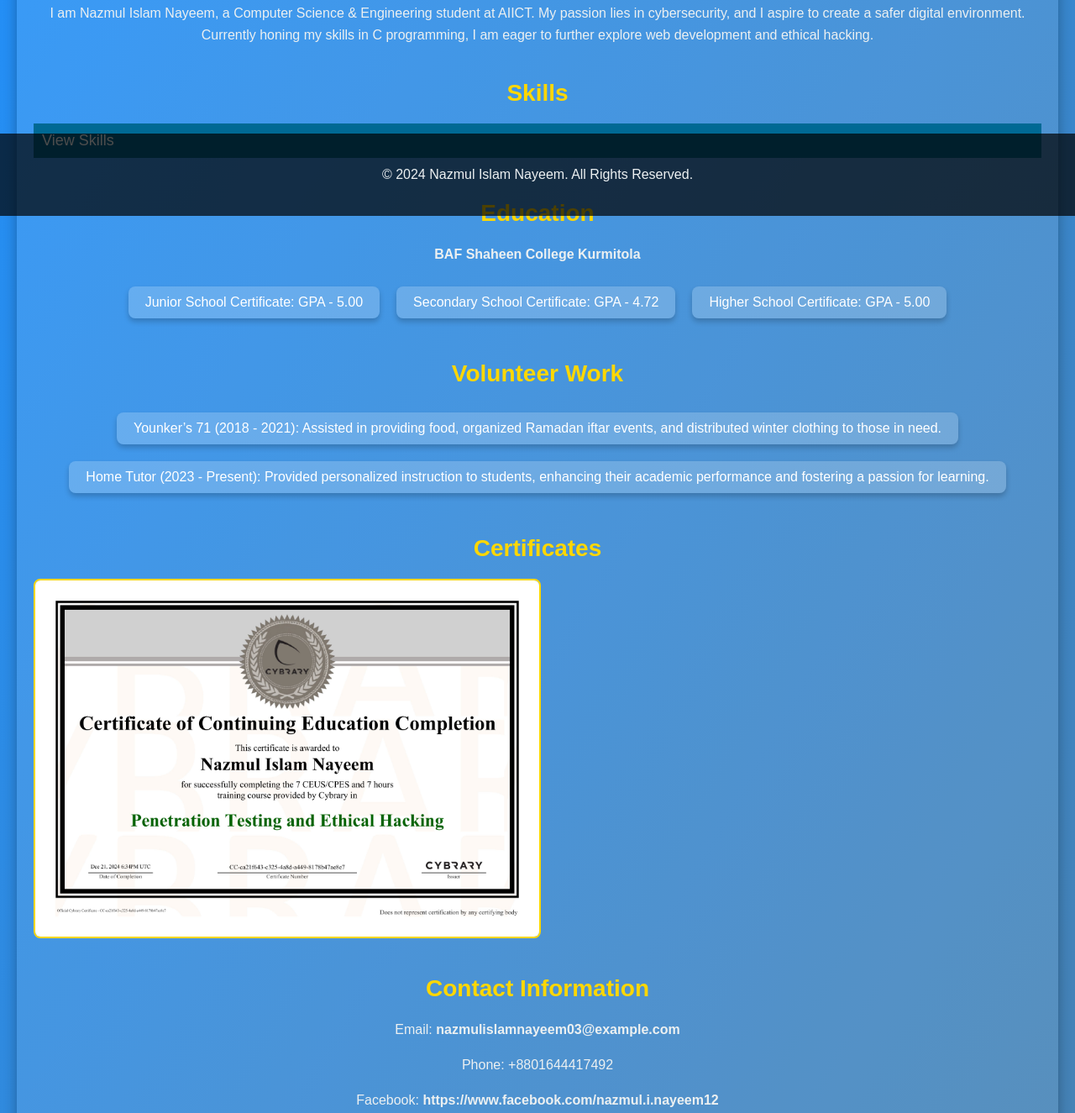
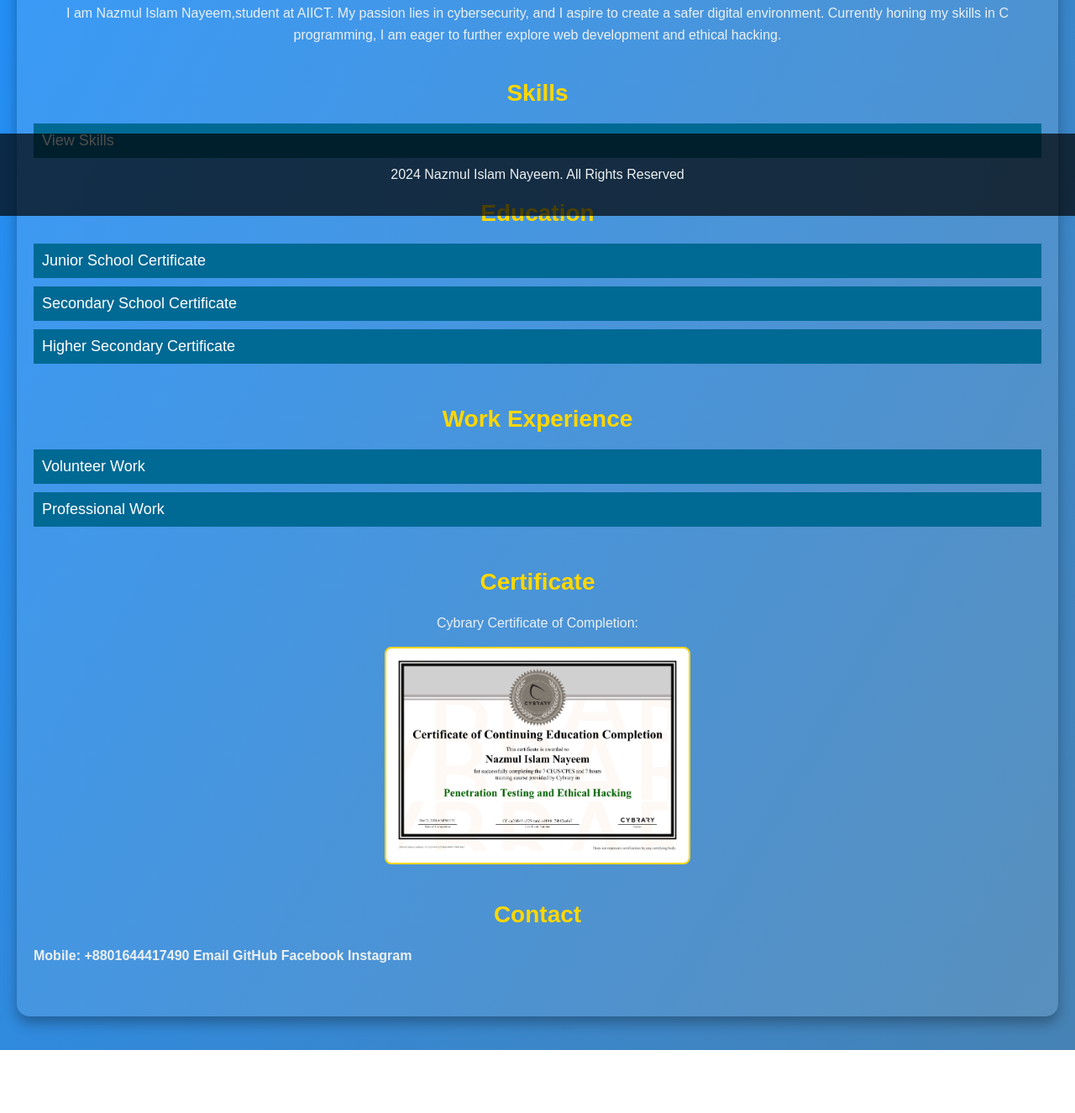
Before and after one commit to nazmulislamna/portfolio, a plain HTML site: page index.html in a window 1280 px wide. Shown: the part 543-1868 px from the top of the page at 84% size. After the commit the page ends 1793 px from the top, so only its background shows below. Drawn offline with Linux system fonts and the light colour scheme.

Commit message:
index.html

```diff
--- a/index.html
+++ b/index.html
@@ -322,6 +322,7 @@
         }
 
     </style>
+
 </head>
 <body>
     <header>
@@ -333,7 +334,7 @@
         <a href="#about">About Me</a>
         <a href="#skills">Skills</a>
         <a href="#education">Education</a>
-        <a href="#volunteer">Volunteer Work</a>
+        <a href="#work">Work Experience</a>
         <a href="#contact">Contact</a>
     </nav>
 
@@ -341,9 +342,9 @@
         <section id="about">
             <h2>About Me</h2>
             <div class="profile-picture">
-                <img src="image.png" alt="My Profile Picture">
+                <img src="image.png" alt="Nazmul Islam Nayeem">
             </div>
-            <p>I am Nazmul Islam Nayeem, a Computer Science & Engineering student at AIICT. My passion lies in cybersecurity, and I aspire to create a safer digital environment. Currently honing my skills in C programming, I am eager to further explore web development and ethical hacking.</p>
+            <p>I am Nazmul Islam Nayeem,student at AIICT. My passion lies in cybersecurity, and I aspire to create a safer digital environment. Currently honing my skills in C programming, I am eager to further explore web development and ethical hacking.</p>
         </section>
 
         <section id="skills">
@@ -362,46 +363,71 @@
 
         <section id="education">
             <h2>Education</h2>
-            <p><strong>BAF Shaheen College Kurmitola</strong></p>
-            <ul>
-                <li>Junior School Certificate: GPA - 5.00</li>
-                <li>Secondary School Certificate: GPA - 4.72</li>
-                <li>Higher School Certificate: GPA - 5.00</li>
-            </ul>
+            <button class="collapsible">Junior School Certificate</button>
+            <div class="content">
+                <ul>
+                    <li>Passed: 2017 | GPA: 5.00</li>
+                </ul>
+            </div>
+            <button class="collapsible">Secondary School Certificate</button>
+            <div class="content">
+                <ul>
+                    <li>Passed: 2020 | GPA: 4.72</li>
+                </ul>
+            </div>
+            <button class="collapsible">Higher Secondary Certificate</button>
+            <div class="content">
+                <ul>
+                    <li>Passed: 2022 | GPA: 5.00</li>
+                </ul>
+            </div>
         </section>
 
-        <section id="volunteer">
-            <h2>Volunteer Work</h2>
-            <ul>
-                <li>Younker’s 71 (2018 - 2021): Assisted in providing food, organized Ramadan iftar events, and distributed winter clothing to those in need.</li>
-                <li>Home Tutor (2023 - Present): Provided personalized instruction to students, enhancing their academic performance and fostering a passion for learning.</li>
-            </ul>
+        <section id="work">
+            <h2>Work Experience</h2>
+            <button class="collapsible">Volunteer Work</button>
+            <div class="content">
+                <ul>
+                    <li>Younker’s 71 (2018 - 2021): Assisted in providing food, organized Ramadan iftar events, and distributed winter clothing to those in need.</li>
+
+                </ul>
+            </div>
+            <button class="collapsible">Professional Work</button>
+            <div class="content">
+                <ul>
+                    <li>Home Tutor (2023 - Present): Providing personalized tuition to students in Computer Science and Programming.</li>
+                </ul>
+            </div>
         </section>
 
         <section id="certificate">
-            <h2>Certificates</h2>
-            <div class="certificate">
-                <img src="certificate.jpg" alt="My Certificate">
+            <h2>Certificate</h2>
+            <div class="certificate" style="text-align: center;">
+                <p>Cybrary Certificate of Completion:</p>
+                <img src="certificate.jpg" alt="Cybrary Certificate" style="max-width: 30%; border-radius: 8px;">
             </div>
         </section>
 
         <section id="contact">
-            <h2>Contact Information</h2>
-            <p>Email: <a href="mailto:nazmulislamnayeem03@example.com">nazmulislamnayeem03@example.com</a></p>
-            <p>Phone: +8801644417492</p>
-            <p>Facebook: <a href="https://www.facebook.com/nazmul.i.nayeem12" target="_blank">https://www.facebook.com/nazmul.i.nayeem12</a></p>
+            <h2>Contact</h2>
+            <div class="contact-info">
+                <a href="tel:+8801644417490">Mobile: +8801644417490 </a>
+                <a href="mailto:nazmulislamnayeem03@gmail.com">    Email    </a>
+                <a href="https://github.com/nazmulislamna" target="_blank">   GitHub    </a>
+                <a href="https://www.facebook.com/nazmul.i.nayeem12" target="_blank">    Facebook    </a>
+                <a href="https://www.instagram.com/nazmul.i_nayeem/" target="_blank">    Instagram   </a>
+            </div>
         </section>
     </div>
 
     <footer>
-        <p>&copy; 2024 Nazmul Islam Nayeem. All Rights Reserved.</p>
+        <p>2024 Nazmul Islam Nayeem. All Rights Reserved</p>
     </footer>
 
     <script>
-        // Collapsible Section Script
         document.querySelectorAll('.collapsible').forEach(button => {
-            button.addEventListener('click', () => {
-                const content = button.nextElementSibling;
+            button.addEventListener('click', function() {
+                const content = this.nextElementSibling;
                 content.classList.toggle('show');
             });
         });
```
